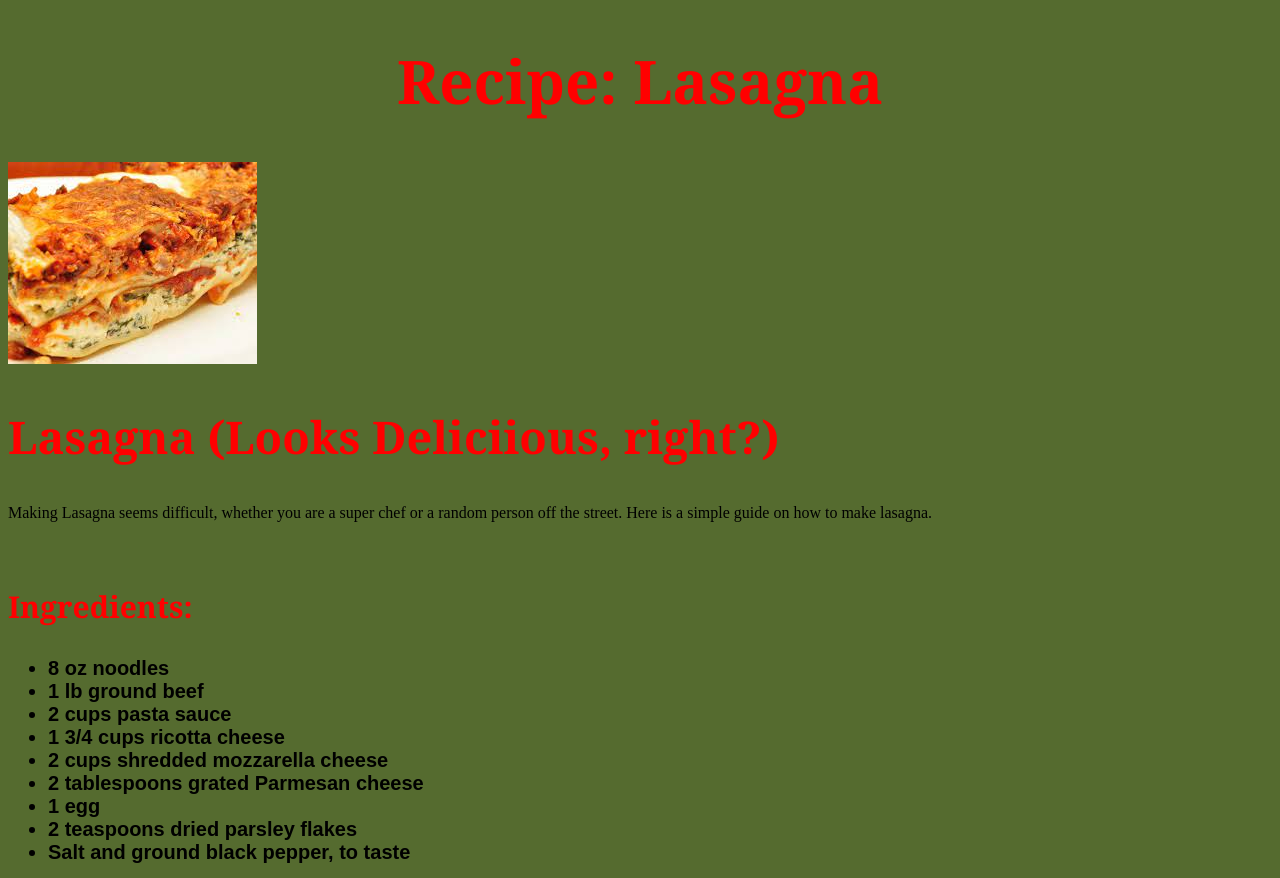
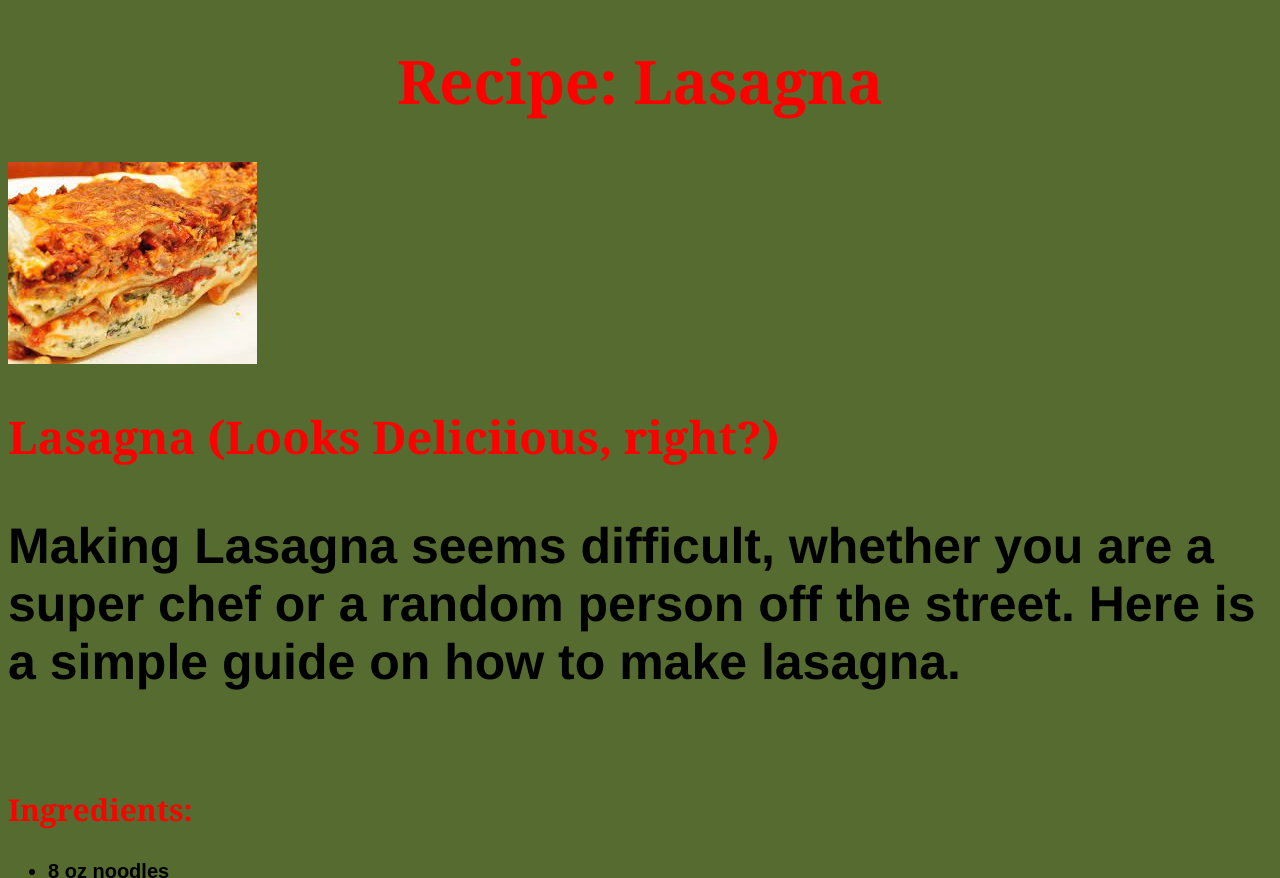
Before and after one commit to Corsair37/Project-Recipes, a plain HTML site: page recipes/lasagna.html in a window 1280 px wide. Shown: the top 878 px of the page. Drawn offline with Linux system fonts and the light colour scheme.

Commit message:
Fix p element style in recipe pages
Although the css style changes had been successful, there was no style for the p element. The css file has been edited and now it is noticeable on the html page.

```diff
--- a/recipes/rstyle.css
+++ b/recipes/rstyle.css
@@ -29,6 +29,13 @@ h3 {
     font-family: Georgia, Times, 'Times New Roman', serif;
 
 }
+
+p {
+    font-size:50px;
+    font-weight: bold;
+    font-family: Helvetica;
+
+}
 li {
     font-family: Arial, Helvetica, sans-serif;
     font-size:20px;
```
